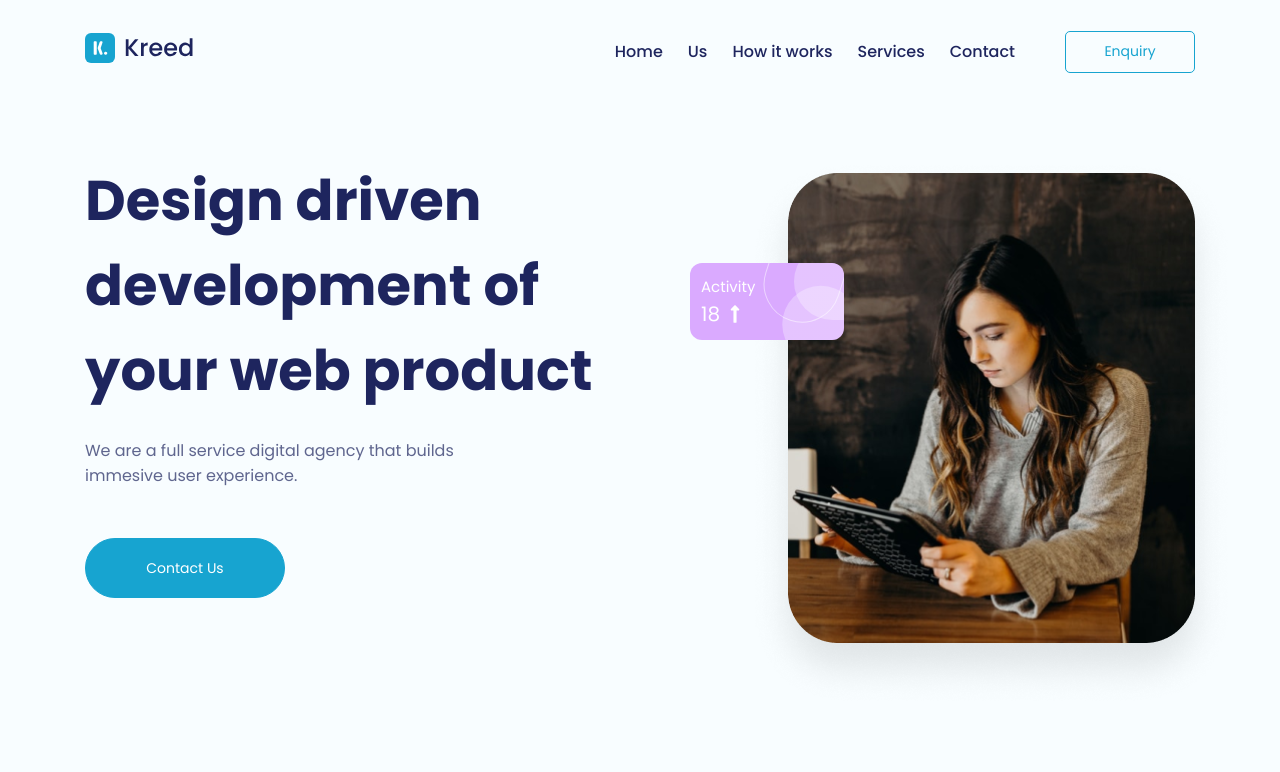
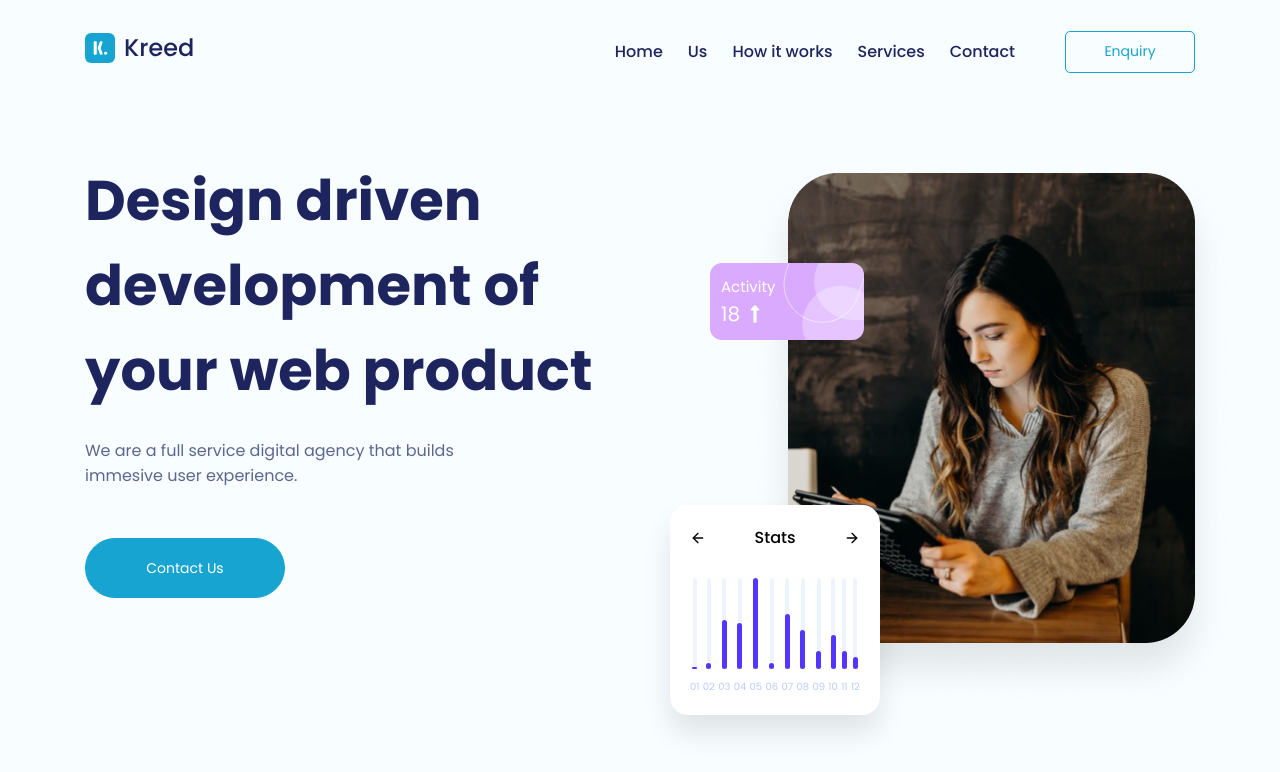
Before and after one commit to PhilipFelipe/My-first-Landpage, a React (Vite) app: page / in a window 1280 px wide. Shown: the top 772 px of the page. Built offline with nearby package versions, Linux system fonts and the light colour scheme.

Commit message:
created chart component

```diff
--- a/src/molecules/CardActivity/styles.ts
+++ b/src/molecules/CardActivity/styles.ts
@@ -3,7 +3,7 @@
 export const Container = styled.div`
     position: absolute;
     top: 105px;
-    left: 50px;
+    left: 70px;
     background-color: #daaaff;
     color: #fff;
     width: 154px;
@@ -12,6 +12,11 @@
     text-align: left;
     padding: 11px;
     overflow: hidden;
+
+    animation: showOnPageCard 0.5s linear forwards;
+    opacity: 0;
+    top: 50px;
+
 
     small {
         font-size: 15px;
@@ -63,4 +68,14 @@
         }
     }
 
+    @keyframes showOnPageCard {
+        from {
+            opacity: 0;
+        }
+        to {
+            opacity: 1;
+            top: 105px;
+        }
+    }
+
 `
--- /dev/null
+++ b/src/molecules/CardChart/index.tsx
@@ -0,0 +1,36 @@
+import * as S from './styles'
+import { FiArrowLeft, FiArrowRight } from 'react-icons/fi'
+import { useCallback } from 'react';
+
+const CardChart = () => {
+    const amountBars = Array.from(Array(12).keys());
+
+    const fillZero = useCallback((value: number) => {
+        const number = (value + 1).toString();
+        return number.padStart(2, "0");
+    }, [])
+
+    return (
+        <S.Container>
+            <div>
+                <FiArrowLeft />
+                <strong>Stats</strong>
+                <FiArrowRight />
+            </div>
+
+            <S.Chart>
+                {amountBars.map((item) => (
+                    <div key={String(item)}>
+                        <div>
+                            <span></span>
+                        </div>
+
+                        <small>{fillZero(item)}</small>
+                    </div>
+                ))}
+            </S.Chart>
+        </S.Container>
+    )
+}
+
+export default CardChart;
--- /dev/null
+++ b/src/molecules/CardChart/styles.ts
@@ -0,0 +1,97 @@
+import styled from 'styled-components'
+
+export const Container = styled.div`
+    position: absolute;
+    left: 30px;
+    width: 210px;
+    height: 210px;
+    border-radius: 18px;
+    background-color: #fff;
+    box-shadow: 0px 17.5px 28px rgba(0,0,0, 0.1);
+    padding: 20px;
+
+    animation: showOnPage 0.5s linear forwards;
+    opacity: 0;
+    bottom: -50px;
+
+    > div {
+        display: flex;
+        justify-content: space-between;
+        align-items: center;
+    }
+
+    strong {
+        font-weight: 500;
+    }
+
+
+    @keyframes showOnPage {
+        from {
+            opacity: 0;
+        }
+        to {
+            opacity: 1;
+            bottom: 0;
+        }
+    }
+
+`
+
+function generateBars() {
+    const amountBars = [...Array(12).keys()];
+    let styleSpan: any = [];
+
+    amountBars.forEach(item => {
+        styleSpan.push(`
+            div:nth-child(${item + 1}) {
+                display: flex;
+                justify-content: center;
+                align-items: center;
+                flex-direction: column;
+                div {
+                    background-color: #EFF3FE;
+                    height: 91px;
+                    width: 4px;
+                    border-radius: 5px;
+                    display: flex;
+                    justify-content: flex-end;
+
+                    span {
+                        background-color: #5236ff;
+                        display: block;
+                        height: 0px;
+                        max-height: ${Math.ceil(Math.random() * 100)}px;
+                        width: 5px;
+                        border-radius: 5px;
+
+                        animation: animationHeight .5s linear forwards;
+                    }
+                }
+
+                small {
+                    color: #BACCFD;
+                    font-size: 10px;
+                    margin-top: 10px;
+                }
+            }
+        `);
+    });
+
+    return styleSpan.join("");
+}
+
+export const Chart = styled.div`
+    margin-top: 28px;
+
+    ${generateBars()}
+
+    @keyframes animationHeight {
+        from {
+            height: 0px;
+        }
+        to {
+            height: 91px;
+        }
+    }
+
+`
--- a/src/organisms/ProductStats/index.tsx
+++ b/src/organisms/ProductStats/index.tsx
@@ -1,12 +1,14 @@
 import CardActivity from "../../molecules/CardActivity"
+import Person from '../../assets/person.png'
+import CardChart from '../../molecules/CardChart'
 
 import * as S from './styles'
-import Person from '../../assets/person.png'
 
 const ProductStats = () => {
     return (
         <S.Container>
           <CardActivity />
+          <CardChart />
           <img src={Person} alt="Uma mulher fazendo uma pesquisa" />
         </S.Container>
     )
```
